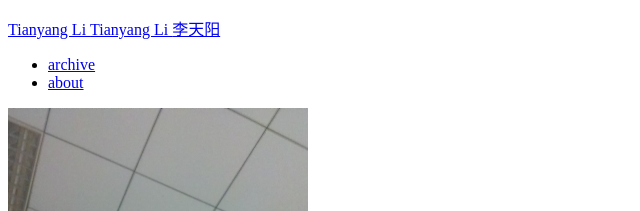
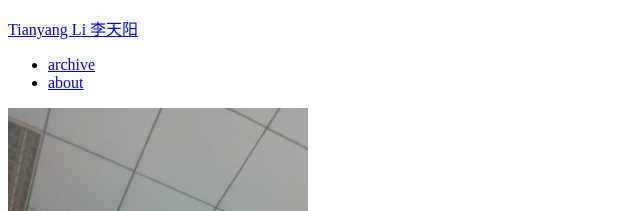
Before and after one commit to li-tianyang/li-tianyang.github.com, a Jekyll site: the page built from about.md, in a window 1280 px wide. Shown: the top 211 px of the page, without its empty margins (0-640 px from the left). Built offline with Jekyll 4.4.1, drawn with Linux system fonts in a browser that asks for light colours.

Commit message:
jfgeoqoij

```diff
--- a/_config.yml
+++ b/_config.yml
@@ -9,7 +9,7 @@ pygments: true
 # Themes are encouraged to use these universal variables
 # so be sure to set them if your theme uses them.
 #
-title : '<span style="white-space: nowrap;">Tianyang Li&nbsp</span><span style="white-space: nowrap;">Tianyang Li&nbsp</span><span style="white-space: nowrap;">李天阳<span>'
+title : '<span><span style="white-space: nowrap;">Tianyang Li&nbsp</span><span style="white-space: nowrap;">李天阳</span>'
 tagline:
 author :
   name : Tianyang Li
```
